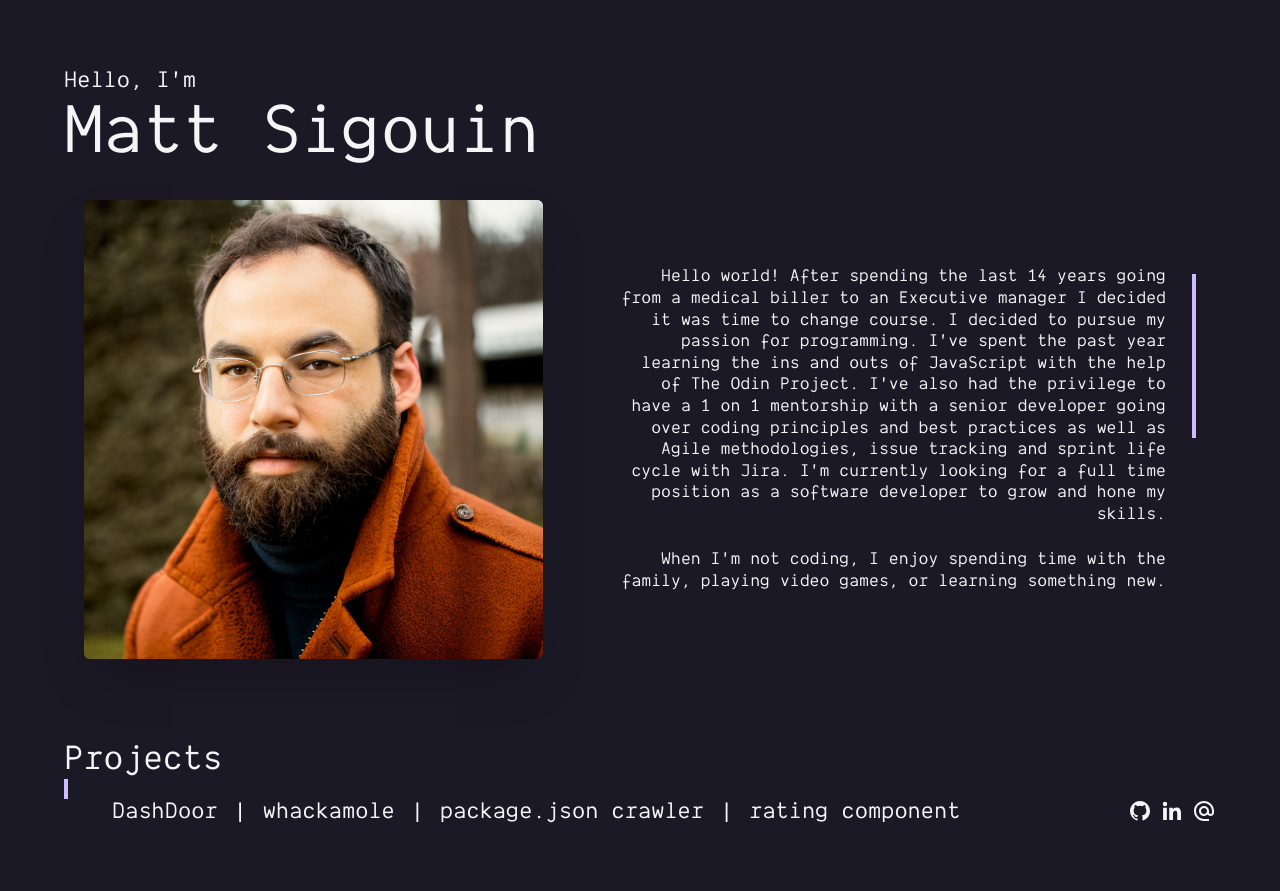
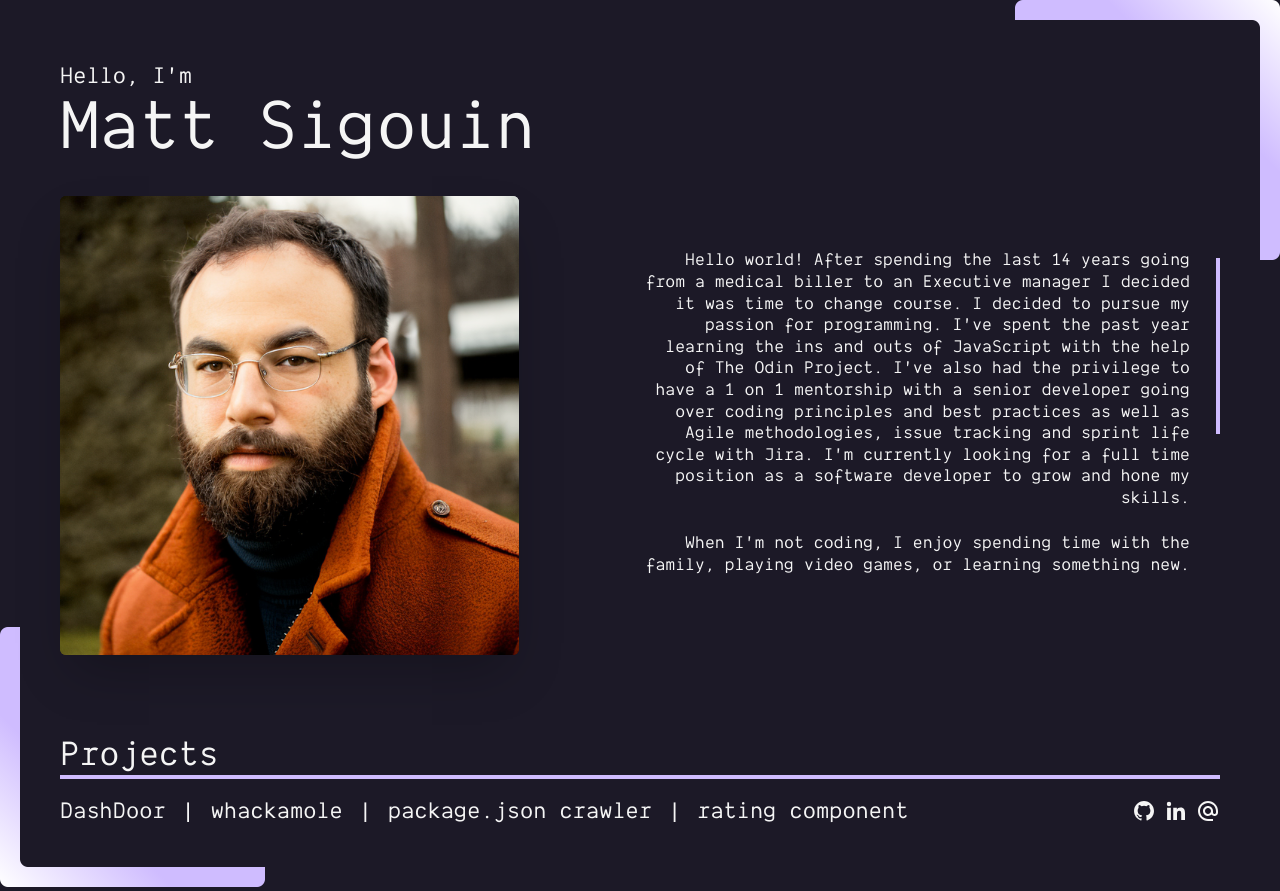
Before and after one commit to Sigouin/portfolio, a Next.js app: page / in a window 1280 px wide. Built offline with nearby package versions, Linux system fonts and the light colour scheme.

Commit message:
Added lots of styling and refactored containers

```diff
--- a/components/_base-layout.tsx
+++ b/components/_base-layout.tsx
@@ -2,6 +2,7 @@ import Alert from "./alert";
 import NavLinks from "../components/nav-links";
 import Container from "../components/container";
 import Image, { StaticImageData } from "next/image";
+import Corner from "../ui/assets/corner.svg";
 
 type Props = {
   preview?: boolean;
@@ -9,7 +10,7 @@ type Props = {
   supHeader?: string;
   mainHeader: string;
   details: React.ReactNode;
-  img: {
+  img?: {
     src: string;
     alt: string;
   };
@@ -24,14 +25,17 @@ const BaseLayout = ({
   img,
 }: Props) => {
   return (
-    <section className="p-16 bg-stella-purple page-wrap">
+    <>
       <Alert preview={preview} />
-      <header>
+      <div className="flex p-5 relative page-wrap min-h-[887px]">
+        <div className="corner-accent-tr" />
+        <div className="corner-accent-bl" />
+        <section className="flex flex-col w-full p-10">
+          <header className="grow-0">
             {supHeader && <span className="text-2xl">{supHeader}</span>}
             <h1 className="leading-none text-7xl">{mainHeader}</h1>
           </header>
-      <Container>
-        <main className="flex flex-col items-center justify-between flex-grow py-8 lg:flex-row">
+          <main className="flex flex-col grow items-center justify-between flex-grow py-8 lg:flex-row">
             <aside className="max-w-sm">
               {img?.src && (
                 <figure className="block overflow-hidden rounded-md shadow-2xl h-[459px] w-[459px] relative">
@@ -54,12 +58,13 @@ const BaseLayout = ({
             </aside>
             <div className="flex flex-col max-w-xl gap-6 text-lg leading-tight text-right p-accent-right">
               {details}
+              {children}
             </div>
           </main>
-      </Container>
-      <main>{children}</main>
           <NavLinks />
         </section>
+      </div>
+    </>
   );
 };
 
--- a/components/nav-links.tsx
+++ b/components/nav-links.tsx
@@ -15,15 +15,17 @@ export default function NavLinks() {
 
   return (
     <nav className="mt-12">
-      <h2 className="text-4xl h2-accent-left">Projects</h2>
-      <div className="flex items-center justify-between mt-4 w-full">
-        <ul className="flex gap-4 ml-12 text-2xl">
+      <h2 className="text-4xl border-b-4 border-pip-purple">Projects</h2>
+      <div className="flex flex-col md:flex-row md:items-center justify-between mt-4 w-full">
+        <ul className="flex flex-col md:flex-row gap-4 text-2xl">
           {projects.map(({ id, name }, i) => {
             const asPath = paths.projects(id).toString();
             return (
               <li
                 key={id}
-                className={i !== 0 ? "before:content-['|'] before:pr-4" : ""}
+                className={
+                  i !== 0 ? "md:before:content-['|'] md:before:pr-4" : ""
+                }
               >
                 <SeñorLinkenStein aDonde={asPath}>
                   <button
@@ -40,7 +42,7 @@ export default function NavLinks() {
             );
           })}
         </ul>
-        <ul className="flex gap-2">
+        <ul className="flex mt-12 md:mt-0 gap-2">
           <li>
             <a href="https://github.com/Sigouin" target="_blank">
               <BiLogoGithub className="text-2xl" />
--- a/components/project-layout.tsx
+++ b/components/project-layout.tsx
@@ -34,10 +34,6 @@ const ProjectLayout = ({ preview, children, project }: Props) => {
       <BaseLayout
         supHeader="Project:"
         mainHeader={project.name}
-        img={{
-          src: `/images/${project.img}`,
-          alt: project.name,
-        }}
         details={
           <>
             <p>{project.description}</p>
--- /dev/null
+++ b/next.config.js
@@ -0,0 +1,30 @@
+const path = require("path");
+
+module.exports = {
+  webpack(config) {
+    const fileLoaderRule = config.module.rules.find((rule) =>
+      rule.test?.test?.(".svg")
+    );
+
+    config.module.rules.push(
+      {
+        ...fileLoaderRule,
+        test: /\.svg$/i,
+        resourceQuery: /url/,
+      },
+      {
+        test: /\.svg$/i,
+        issuer: /\.[jt]sx?$/,
+        resourceQuery: { not: /url/ },
+        use: ["@svgr/webpack"],
+      }
+    );
+
+    fileLoaderRule.exclude = /\.svg$/i;
+
+    return config;
+  },
+  sassOptions: {
+    includePaths: [path.join(__dirname, "styles")],
+  },
+};
--- a/package.json
+++ b/package.json
@@ -9,6 +9,7 @@
   "dependencies": {
     "@emailjs/browser": "^3.11.0",
     "@next/font": "^14.0.1",
+    "@svgr/webpack": "^8.1.0",
     "classnames": "^2.3.1",
     "clsx": "^2.0.0",
     "date-fns": "^2.28.0",
--- a/pages/_app.tsx
+++ b/pages/_app.tsx
@@ -1,10 +1,16 @@
 import { AppProps } from "next/app";
+import clsx from "clsx";
 import "../ui/index.css";
 import { dank } from "../ui/font";
 
 export default function MyApp({ Component, pageProps }: AppProps) {
   return (
-    <main className={`${dank.variable} font-sans`}>
+    <main
+      className={clsx([
+        dank.variable,
+        "font-sans flex flex-col min-h-full justify-center items-center",
+      ])}
+    >
       <Component {...pageProps} />
     </main>
   );
--- a/tailwind.config.js
+++ b/tailwind.config.js
@@ -7,6 +7,8 @@ module.exports = {
         "matt-black": "#1C1A27",
         "pip-purple": "#CFBCFF",
         "stella-purple": "#1C1927",
+        "gradient-color-1": "#00ff00",
+        "gradient-color-2": "#ff0000",
       },
       spacing: {
         28: "7rem",
--- a/ui/index.css
+++ b/ui/index.css
@@ -2,11 +2,15 @@
 @tailwind components;
 @tailwind utilities;
 
-*,*:before,*:after {
+*,
+*:before,
+*:after {
   box-sizing: border-box;
 }
 
-html,body {
+html,
+body,
+#__next {
   margin: 0;
   height: 100%;
   width: 100%;
@@ -27,35 +31,51 @@ html,body {
 }
 
 body {
-  background-color: theme('colors.stella-purple');
+  background-color: theme("colors.stella-purple");
   color: whitesmoke;
 }
 
 .p-accent-right {
   padding-right: 30px;
   position: relative;
-}
-.p-accent-right:after {
-  content: '';
+
+  @screen md {
+    &:after {
+      content: "";
       display: block;
       height: 50%;
       position: absolute;
       width: 4px;
       top: 8px;
       right: 0;
-  background: theme('colors.pip-purple')
+      background: theme("colors.pip-purple");
+    }
+  }
 }
 
-.h2-accent-left {
-  position: relative;
+@layer utility {
+  .corner-accent {
+    @apply w-72 h-72 pointer-events-none absolute ;
+    background-image: linear-gradient(
+      135deg,
+      #ffffff 0%,
+      theme("colors.pip-purple") 30%,
+      theme("colors.pip-purple") 100%
+    );
+    mask-image: url("./assets/corner.svg");
+    mask-clip: fill-box;
+  }
 }
 
-.h2-accent-left:after {
-  content: '';
-  display: block;
-  height: 50%;
-  position: absolute;
-  width: 4px;
-  left: 0;
-  background: theme('colors.pip-purple')
+.corner-accent-tl {
+  @apply corner-accent top-0 left-0;
 }
+.corner-accent-tr {
+  @apply corner-accent top-0 right-0 rotate-90;
+}
+.corner-accent-bl {
+  @apply corner-accent bottom-0 left-0 -rotate-90;
+}
+.corner-accent-br {
+  @apply corner-accent bottom-0 right-0 rotate-180;
+}
```
Also changed, not shown: ui/assets/corner.svg (added), 1 other file (tests, documents, lock files or other folders). Lines whose indentation alone changed are shown as unchanged.
